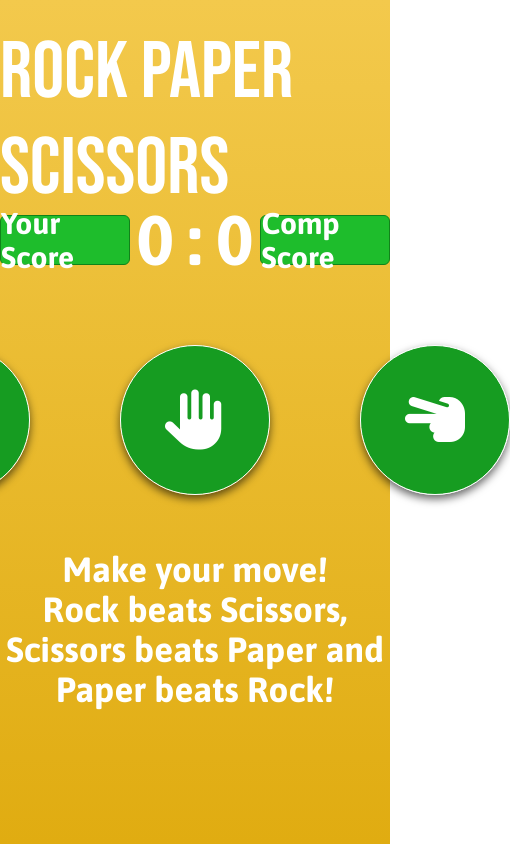
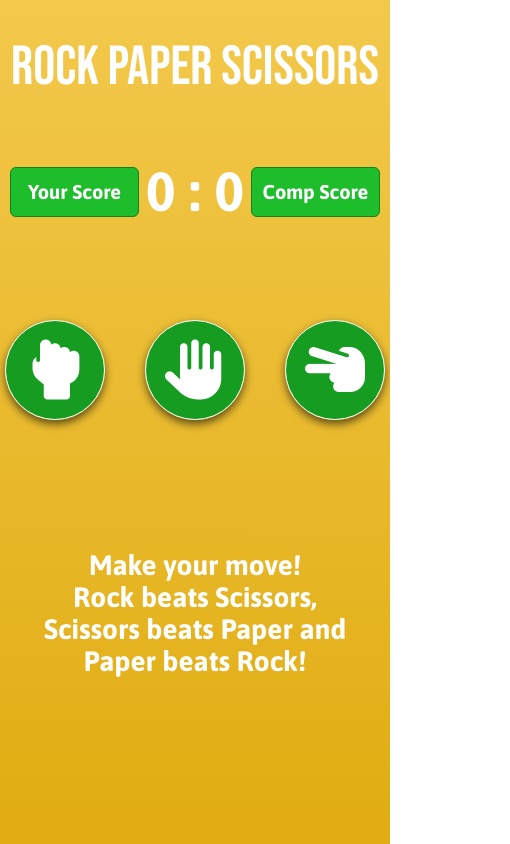
Before and after one commit to gjularic/rock-paper-scissors, a plain HTML site: page index.html in a window 390 px wide. Shown: the whole page, 510 px wide, since content can reach past the window. Drawn offline with Linux system fonts and the light colour scheme.

Commit message:
Add media queries for screens 650px wide or less

```diff
--- a/assets/css/styles.css
+++ b/assets/css/styles.css
@@ -127,3 +127,46 @@
     flex-flow: row wrap;
     text-align: center;
 }
+
+/* Media queries */
+
+/* For screens 650px wide or less */
+
+@media screen and (max-width: 650px) {
+
+    #logo {
+        font-size: 55px;
+    }
+
+    #score {
+        padding: 10px;
+        margin-top: 150px;
+    }
+
+    #player, #computer {
+        font-size: 20px;
+    }
+
+    #playerScore, #divider, #computerScore {
+        font-size: 55px;
+    }
+
+    #selectOption {
+        height: 150px;
+    }
+
+    .clickOption {
+        width: 100px;
+        height: 100px;
+        margin: 10px 20px;
+    }
+
+    .clickOption i {
+        width: 100px;
+        height: 100px;
+    }
+
+    #result {
+        font-size: 28px;
+    }
+}
```
